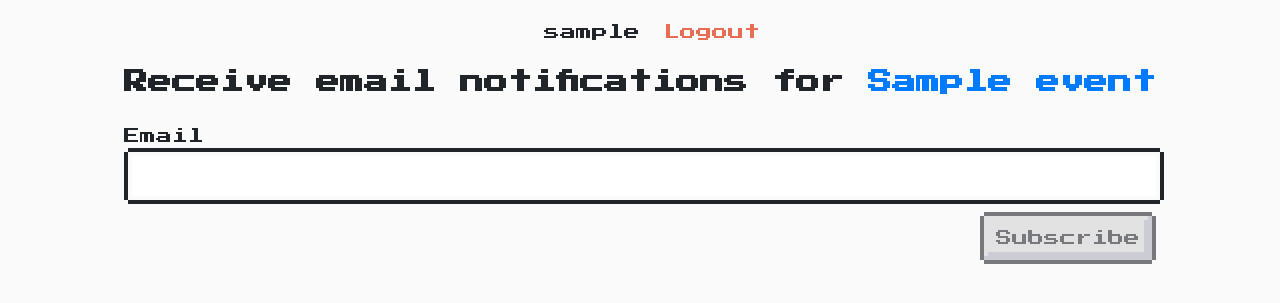
After one commit to cb109/gamedoodle, a Django app: template gamedoodle/core/templates/core/event_setup_email_notifications.html in a window 1280 px wide. The commit adds this page. Shown: the top 303 px of the page. Run offline with Django 3.2, Linux system fonts and the light colour scheme; tables that the repository leaves empty hold one stand-in row (values such as "Sample post"); the template is opened without the code that fills it: values that come from a table or form of the project are taken from there, most other values are stand-ins (such as "Sample title", 1, 10 or a date in 2020); parts of the project's set-up code (start-up, migrations or seed data) failed here and were passed over.

Commit message:
Add basic model and UI to subscribe to event notifications

```diff
--- a/gamedoodle/core/models.py
+++ b/gamedoodle/core/models.py
@@ -34,6 +34,13 @@ class Event(TimestampedMixin, models.Model):
     @property
     def is_writable(self):
         return not self.read_only
+
+
+class EventSubscription(TimestampedMixin, models.Model):
+    event = models.ForeignKey(Event, on_delete=models.CASCADE)
+    email = models.EmailField(max_length=254)
+    username = models.CharField(max_length=256, default="", blank=True)
+    active = models.BooleanField(default=False)
 
 
 class Game(TimestampedMixin, models.Model):
--- /dev/null
+++ b/gamedoodle/core/templates/core/event_setup_email_notifications.html
@@ -0,0 +1,59 @@
+{% extends "core/base.html" %}
+
+{% block content %}
+<div
+  style="
+    display: flex;
+    flex-direction: column;
+    justify-content: center;
+  "
+>
+  <h2>
+   Receive email notifications for <a href="{% url "event-detail" uuid=event.uuid %}">{{ event.name }}</a>
+  </h2>
+  {% if subscribed %}
+  <div class="nes-text is-success" style="margin-top: 16px">
+    You will receive event activity notifications to: <strong>{{ email }}</strong>.
+    Please check your emails and confirm the subscription.
+  </div>
+  {% else %}
+  <form
+    method="POST"
+    action="{% url "event-notifications-subscribe" uuid=event.uuid %}"
+    style="margin-top: 16px"
+  >
+    {% csrf_token %}
+
+    <div
+      style="
+        display: flex;
+        flex-direction: column;
+        justify-content: center;
+      "
+    >
+      <label>
+        Email
+        <input
+          type="email"
+          class="nes-input"
+          name="email"
+          required
+          style="width: 100%"
+        >
+      </label>
+      <button
+        type="submit"
+        class="nes-btn {% if event.read_only %}is-disabled{% else %}is-success{% endif %}"
+        {% if event.read_only %}
+        title="Event is in read-only mode"
+        disabled
+        {% endif %}
+        style="margin-left: auto"
+      >
+        Subscribe
+      </button>
+    </div>
+  </form>
+  {% endif %}
+</div>
+{% endblock%}
--- a/gamedoodle/urls.py
+++ b/gamedoodle/urls.py
@@ -26,6 +26,16 @@ urlpatterns = [
     path("events/<uuid:uuid>/votegame", views.vote_game, name="event-vote-game"),
     path("events/<uuid:uuid>/addgame", views.add_game, name="event-add-game"),
     path(
+        "events/<uuid:uuid>/notifications",
+        views.setup_email_notifications,
+        name="event-notifications-setup",
+    ),
+    path(
+        "events/<uuid:uuid>/notifications/subscribe",
+        views.subscribe_to_email_notifications,
+        name="event-notifications-subscribe",
+    ),
+    path(
         "events/<uuid:uuid>/addgame/matching",
         views.add_matching_game,
         name="event-add-matching-game",
```
Also changed, not shown: gamedoodle/core/admin.py (+6 -1 lines), gamedoodle/core/templates/core/event_detail.html (+6 -1 lines), gamedoodle/core/views.py (+35 -1 lines), gamedoodle/core/migrations/0009_eventsubscription.py (added).
